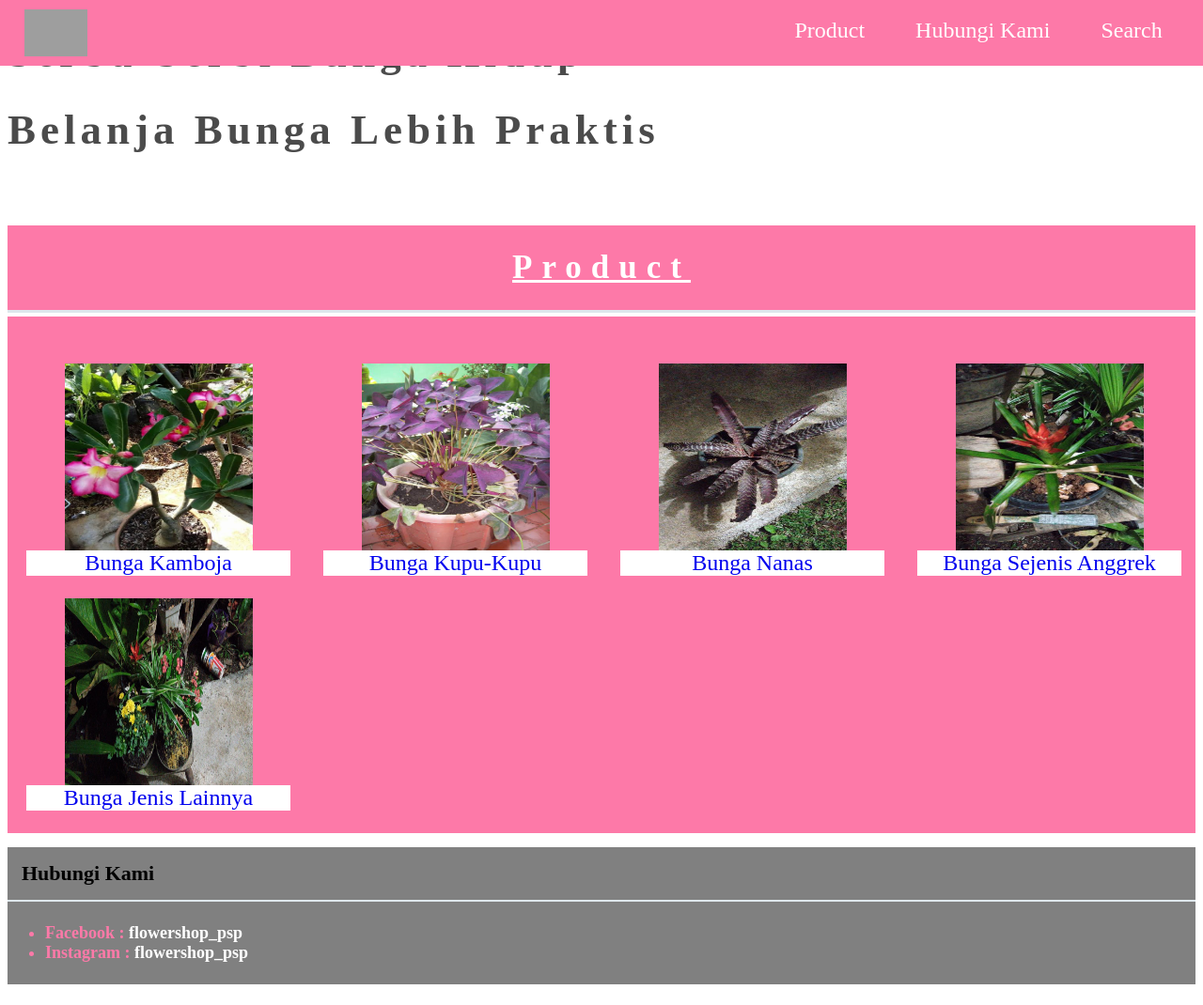
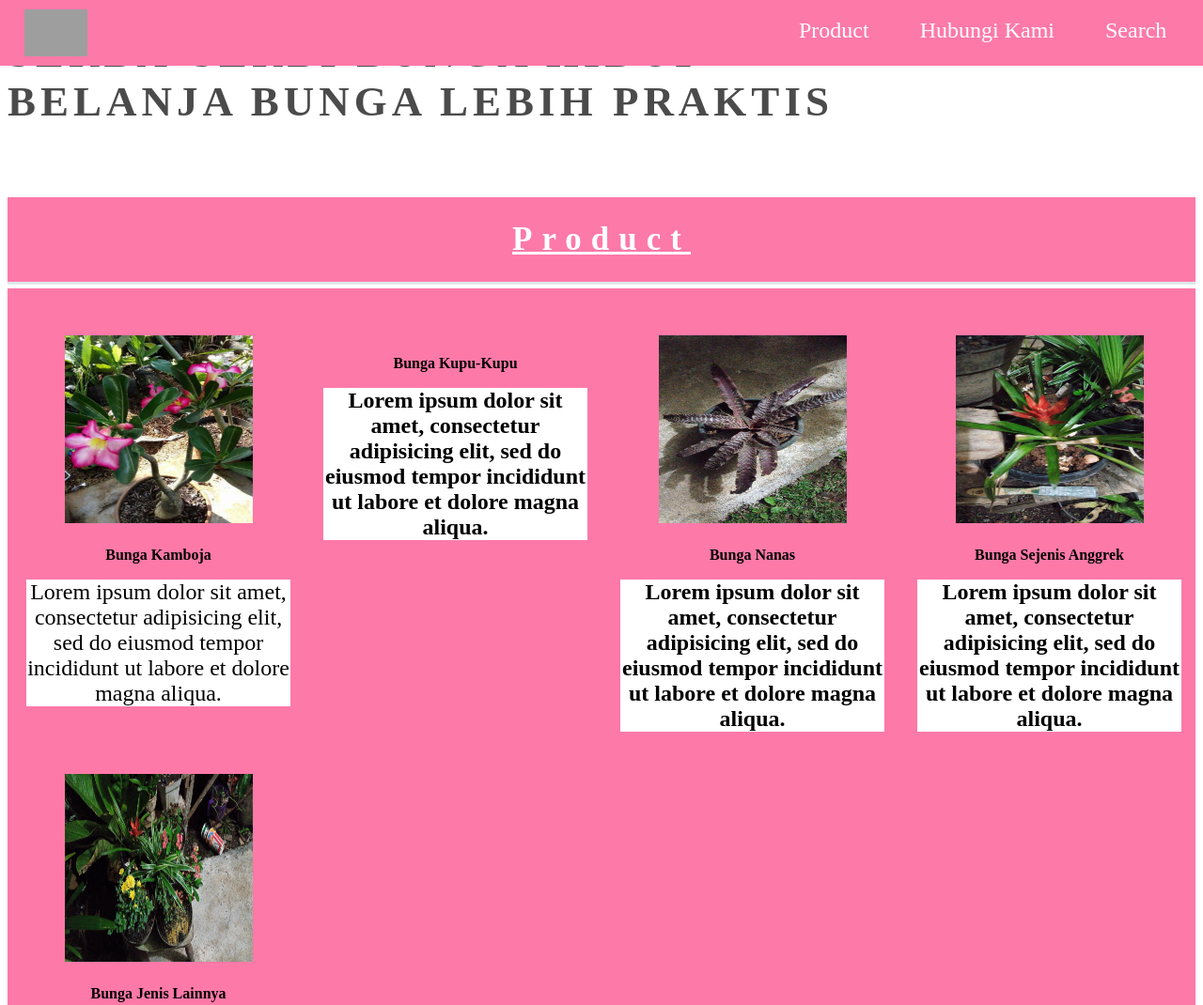
Before and after one commit to flowershoppsp/progate.github.io, a plain HTML site: page index.html in a window 1280 px wide. Shown: the top 1070 px of the page at 94% size. Drawn offline with Linux system fonts and the light colour scheme; grey boxes are pictures that could not be loaded.

Commit message:
Update index.html

```diff
--- a/index.html
+++ b/index.html
@@ -2,6 +2,7 @@
 <html lang="en" dir="ltr">
   <head>
     <meta charset="utf-8">
+    <meta name="viewport" content="width=device-width, initial-scale=1.0">
     <title>flowershop_psp</title>
     <link rel="stylesheet" href="stylesheet.css">
     <link href="https://fonts.googleapis.com/css2?family=Balsamiq+Sans&display=swap" rel="stylesheet"> <!--*baru diedit*/-->
@@ -16,7 +17,7 @@
 
 
           </div>
-          <i class="fa fa-bars menu-icon fa-lg"></i>
+          <span class="fa fa-bars menu-icon"></span>
           <div class="header-right">
             <a href="#">Product</a>
             <a href="#">Hubungi Kami</a>
@@ -27,8 +28,7 @@
 
     <!-- bagian pembuka -->
     <div class="top-wrapper">
-        <h1>Serba-Serbi Bunga Hidup</h1>
-        <h1>Belanja Bunga Lebih Praktis</h1>
+        <h1>SERBA-SERBI BUNGA HIDUP<br>BELANJA BUNGA LEBIH PRAKTIS</h1>
         <h2>Kami Menawarkan Berbagai Macam Bunga Hidup, Memudahkan Anda Membeli Walau Dari Rumah</h2>
     </div>
 
@@ -38,23 +38,27 @@
       <div class="content">
         <div class="item">
           <a href="#"><img src="Bunga_Kamboja.jpeg" alt=""></a>
-          <p><a href="#">Bunga Kamboja</a></p>
+          <h4>Bunga Kamboja</h4>
+          <p>Lorem ipsum dolor sit amet, consectetur adipisicing elit, sed do eiusmod tempor incididunt ut labore et dolore magna aliqua.</p>
         </div>
         <div class="item">
-          <a href="#"><img src="Bunga_Kupu-Kupu.jpeg" alt=""></a>
-          <p><a href="#">Bunga Kupu-Kupu</a></p>
+          <h4>Bunga Kupu-Kupu<h4>
+          <p>Lorem ipsum dolor sit amet, consectetur adipisicing elit, sed do eiusmod tempor incididunt ut labore et dolore magna aliqua.</p>
         </div>
         <div class="item">
           <a href="#"><img src="Bunga_Nanas.jpg" alt=""></a>
-          <p><a href="#">Bunga Nanas</a></p>
+          <h4>Bunga Nanas<h4>
+          <p>Lorem ipsum dolor sit amet, consectetur adipisicing elit, sed do eiusmod tempor incididunt ut labore et dolore magna aliqua.</p>
         </div>
         <div class="item">
           <a href="#"><img src="Bunga_Sejenis_Anggrek.jpg" alt=""></a>
-          <p><a href="#">Bunga Sejenis Anggrek</a></p>
+          <h4>Bunga Sejenis Anggrek<h4>
+          <p>Lorem ipsum dolor sit amet, consectetur adipisicing elit, sed do eiusmod tempor incididunt ut labore et dolore magna aliqua.</p>
         </div>
         <div class="item">
           <a href="#"><img href="#" src="Bunga_Jenis_Lainnya.jpg" alt=""></a>
-          <p><a href="#">Bunga Jenis Lainnya</a></p>
+          <h4>Bunga Jenis Lainnya<h4>
+          <p>Lorem ipsum dolor sit amet, consectetur adipisicing elit, sed do eiusmod tempor incididunt ut labore et dolore magna aliqua. </p>
       </div>
       <div class="clear"></div>
       </div>
```
